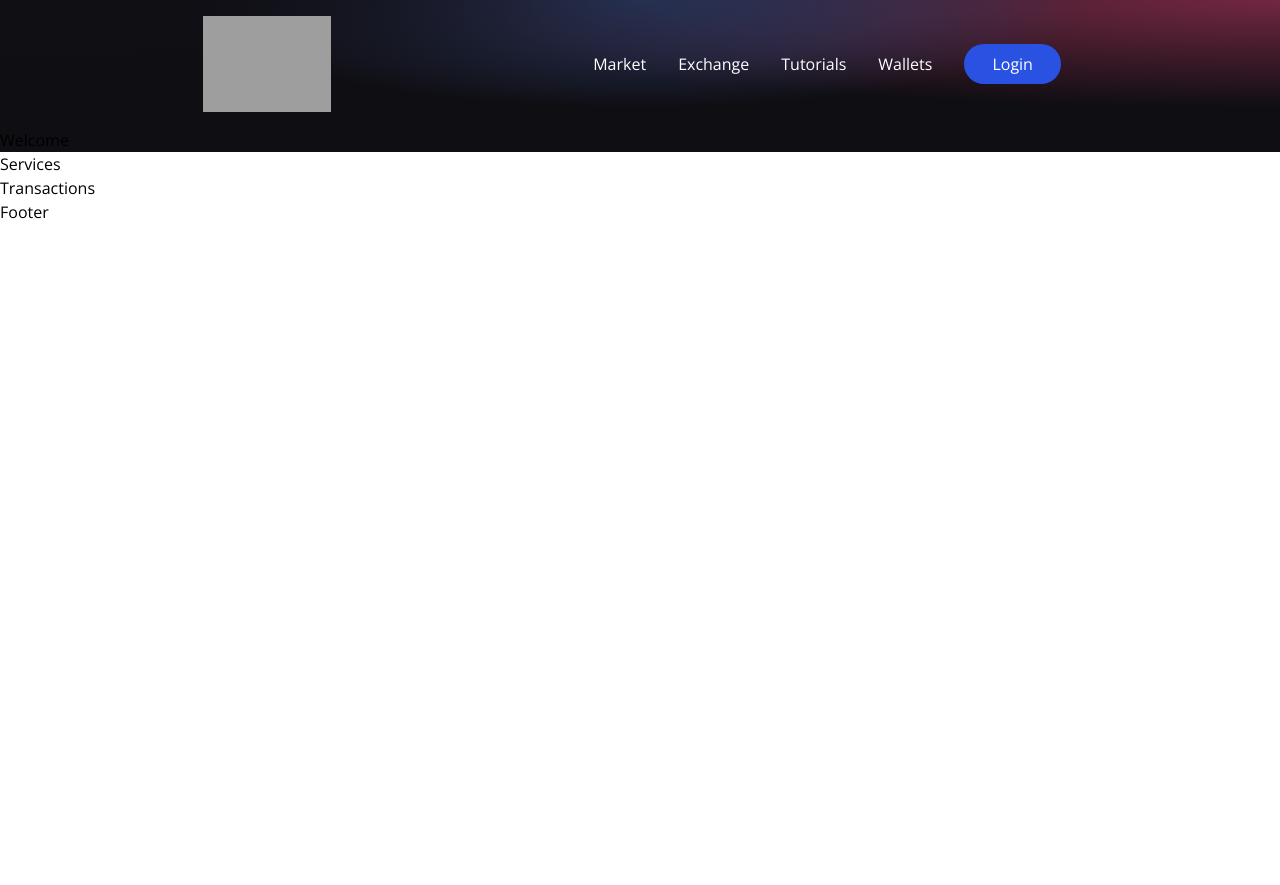
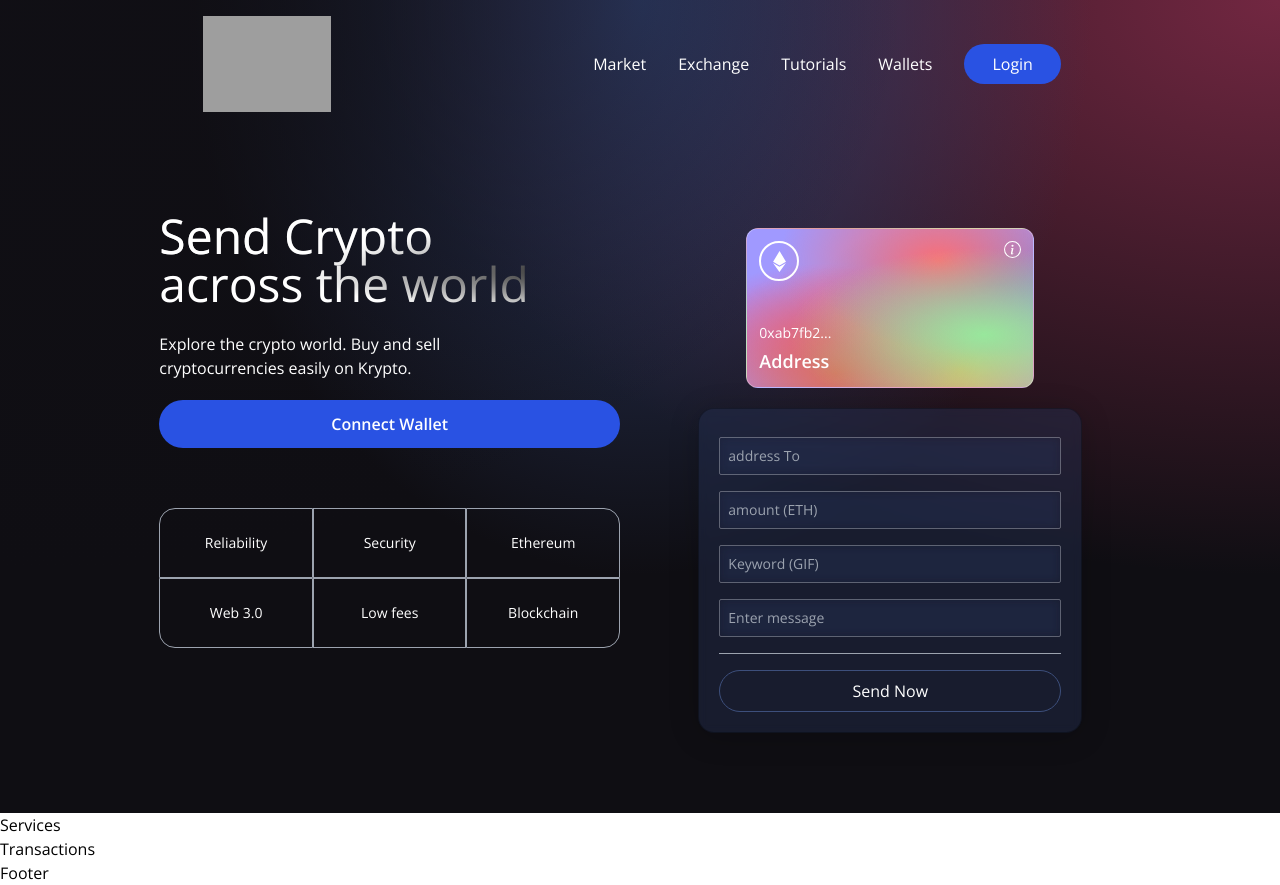
Before and after one commit to AbhishekMondal1/web3-crypto-sender, a React (Vite) app in the folder client/: page / in a window 1280 px wide. Before the commit the page ends 800 px from the top, so only its background shows below. Built offline with nearby package versions, Linux system fonts and the light colour scheme; grey boxes are pictures that could not be loaded.

Commit message:
add welcome screen

```diff
--- a/client/src/components/Loader.jsx
+++ b/client/src/components/Loader.jsx
@@ -2,9 +2,9 @@
 
 const Loader = () => {
     return (
-        <h1>
-            Loader
-        </h1>
+        <div className='flex justify-center items-center py-3'>
+            <div className='animate-spin rounded-full h-32 w-32 border-b-2 border-red-700'/>
+        </div>
     )
 }
 
--- a/client/src/components/Welcome.jsx
+++ b/client/src/components/Welcome.jsx
@@ -1,10 +1,98 @@
 import React from 'react'
+import { AiFillPlayCircle } from 'react-icons/ai';
+import { SiEthereum } from 'react-icons/si';
+import { BsInfoCircle } from 'react-icons/bs';
+
+import { Loader } from './';
+
+const commonStyles = "min-h-[70px] sm:px-0 px-2 sm:min-w-[120px] flex justify-center items-center border-[0.5px] border-gray-400 text-sm font-light text-white";
+const Input = ({placeholder, name, type, value, handleChange}) =>(
+    <input
+    placeholder={placeholder}
+    type={type}
+    step="0.001"
+    value={value}
+    onChange={()=>{handleChange}}
+    className='my-2 w-full rounded-sm p-2 outline-none bg-transparent text-white text-sm white-glassmorphism'
+    />
+
+)
 
 const Welcome = () => {
+
+    const connectWallet = () => {
+
+    }
+
+    const handleSubmit = () =>{
+
+    }
+
     return (
-        <h1>
-            Welcome
-        </h1>
+        <div className='flex w-full justify-center items-center'>
+            <div className='flex mf:flex-row flex-col items-start justify-between md:p-20 py-12 px-4'>
+                <div className='flex flex-1 justify-start flex-col mf:mr-10'>
+                    <h1 className='text-3xl sm:text-5xl text-white text-gradient py-1'>
+                        Send Crypto <br /> across the world
+                    </h1>
+                    <p className='text-left mt-5 text-white font-light md:w-9/12 w-11/12 text-base'>
+                        Explore the crypto world. Buy and sell cryptocurrencies easily on Krypto.
+                    </p>
+                    <button
+                        type='button'
+                        onClick={connectWallet}
+                        className='flex flex-row justify-center items-center my-5 bg-[#2952e3] p-3 rounded-full  hover:bg-[#2546bd]'
+                    >
+                        <p className='text-white text-base font-semibold'>Connect Wallet</p>
+                    </button>
+                    <div className='grid  grid-cols-2 sm:grid-cols-3 w-full mt-10'>
+                        <div className={`rounded-tl-2xl ${commonStyles}`}>Reliability</div>
+                        <div className={commonStyles}> Security</div>
+                        <div className={`rounded-tr-2xl ${commonStyles}`}>Ethereum</div>
+                        <div className={`rounded-bl-2xl ${commonStyles}`}>Web 3.0</div>
+                        <div className={commonStyles}> Low fees</div>
+                        <div className={`rounded-br-2xl ${commonStyles}`}>Blockchain</div>
+                    </div>
+                </div>
+                <div className='flex flex-col flex-1 items-center w-full mf:mt-0 mt-10 '>
+                    <div className='p-3 justify-end items-start flex-col rounded-xl h-40 sm:w-72 w-full my-5 eth-card white-glassmorphism'>
+                        <div className='flex justify-between flex-col w-full h-full'>
+                            <div className='flex justify-between items-start'>
+                                <div className='w-10 h-10 rounded-full border-2 border-white flex justify-center items-center'>
+                                    <SiEthereum fontSize={21} color='#fff'/>
+                                </div>
+                                <BsInfoCircle fontSize={17} color='#fff'/>
+                            </div>
+                            <div>
+                                <p className='text-white font-light text-sm'>
+                                    0xab7fb2...
+                                </p>
+                                <p className='text-white font-semibold text-lg mt-1'>
+                                    Address
+                                </p>
+                            </div>
+                        </div>
+                    </div>
+                    <div className='p-5 sm:w-96 w-full flex flex-col justify-start items-center blue-glassmorphism'>
+                        <Input placeholder="address To" name="addressTo" type='text' handleChange={()=>{}} />
+                        <Input placeholder="amount (ETH)" name="amount" type='number' handleChange={()=>{}} />
+                        <Input placeholder="Keyword (GIF)" name="keyword" type='text' handleChange={()=>{}} />
+                        <Input placeholder="Enter message" name="message" type='text' handleChange={()=>{}} />
+                        <div className='h-[1px] w-full bg-gray-400 my-2'></div>
+                        {false ? (
+                            <Loader/>
+                        ): (
+                            <button type='button'
+                            onClick={handleSubmit}
+                            className='text-white w-full mt-2 border-[1px] p-2 border-[#3d4f7c] rounded-full cursor-pointer'
+                            >Send Now
+                            </button>
+                        )}
+                        <div/>
+                    </div>
+                </div>
+            </div>
+        </div>
     )
 }
 
--- a/client/tailwind.config.js
+++ b/client/tailwind.config.js
@@ -1,7 +1,35 @@
 module.exports = {
-  content: ["./src/**/*.{html,js,jsx,ts,tsx}"],
+  purge: ["./src/**/*.{js,jsx,ts,tsx}", "./public/index.html"],
+  mode: "jit",
+  darkMode: false, // or 'media' or 'class'
   theme: {
+    fontFamily: {
+      display: ["Open Sans", "sans-serif"],
+      body: ["Open Sans", "sans-serif"],
+    },
+    extend: {
+      screens: {
+        mf: "990px",
+      },
+      keyframes: {
+        "slide-in": {
+          "0%": {
+            "-webkit-transform": "translateX(120%)",
+            transform: "translateX(120%)",
+          },
+          "100%": {
+            "-webkit-transform": "translateX(0%)",
+            transform: "translateX(0%)",
+          },
+        },
+      },
+      animation: {
+        "slide-in": "slide-in 0.5s ease-out",
+      },
+    },
+  },
+  variants: {
     extend: {},
   },
   plugins: [],
-}
+};
```
